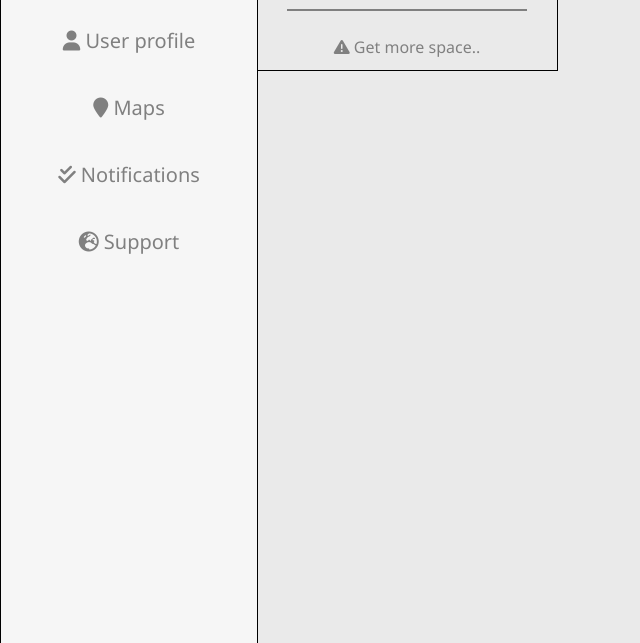
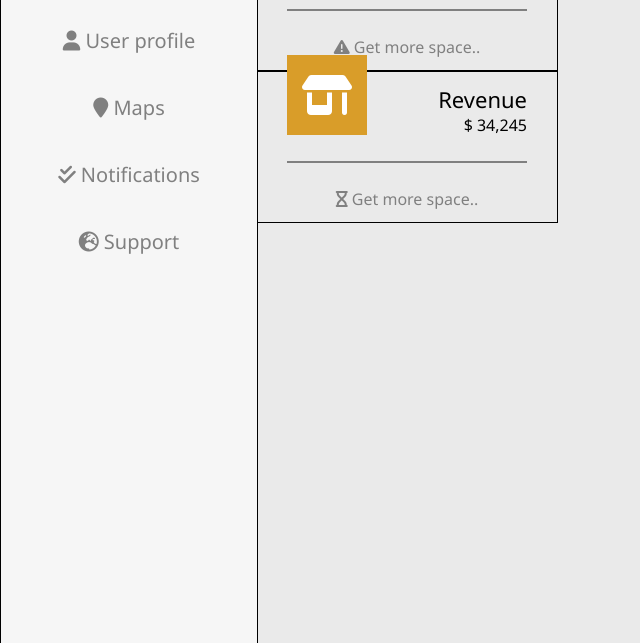
Before and after one commit to andreyk1n/Exam-task-1, a plain HTML site: page index.html in a window 1280 px wide. Shown: the part 157-800 px from the top of the page, without its empty margins (0-640 px from the left). Drawn offline with Linux system fonts and the light colour scheme.

Commit message:
add second card

```diff
--- a/index.html
+++ b/index.html
@@ -30,6 +30,7 @@
                 <p class="title">Dashboard</p>
             </div>
             <div class="main-content-container">
+                <!-- 1 -->
                 <div class="first-type-card">
                     <div class="first-type-card-row1">
                         <div class="used-space-icon"><i class="fa-solid fa-coins used-icon"></i></div>
@@ -41,6 +42,19 @@
                     <div class="custom-hr"></div>
                     <div class="get-more"><a href="#"><i class="fa-solid fa-triangle-exclamation"></i> Get more space..</a></div>
                 </div>
+                <!-- 2 -->
+                <div class="first-type-card">
+                    <div class="first-type-card-row1">
+                        <div class="revenue-icon"><i class="fa-solid fa-shop"></i></div>
+                        <div class="first-type-text">
+                            <p class="regular">Revenue</p>
+                            <p class="huge">$ 34,245</p>
+                        </div>
+                    </div>
+                    <div class="custom-hr"></div>
+                    <div class="get-more"><a href="#"><i class="fa-solid fa-hourglass"></i> Get more space..</a></div>
+                </div>
+                <!-- 3 -->
             </div>
         </div>
     </div>
--- a/style.css
+++ b/style.css
@@ -125,9 +125,11 @@ html {
 }
 
 .first-type-card-row1 {
+    width: 80%;
     display: flex;
-    justify-content: space-around;
+    justify-content: space-between;
     align-items: center;
+
 }
 
 .first-type-text {
@@ -153,3 +155,18 @@ html {
     color: gray;
     text-decoration: none;
 }
+
+.revenue-icon {
+    font-size: 40px;
+    color: white;
+}
+
+.revenue-icon {
+    width: 80px;
+    height: 80px;
+    background-color: #d99d29;
+    display: flex;
+    justify-content: center;
+    align-items: center;
+    margin-top: -30px;
+}
```
